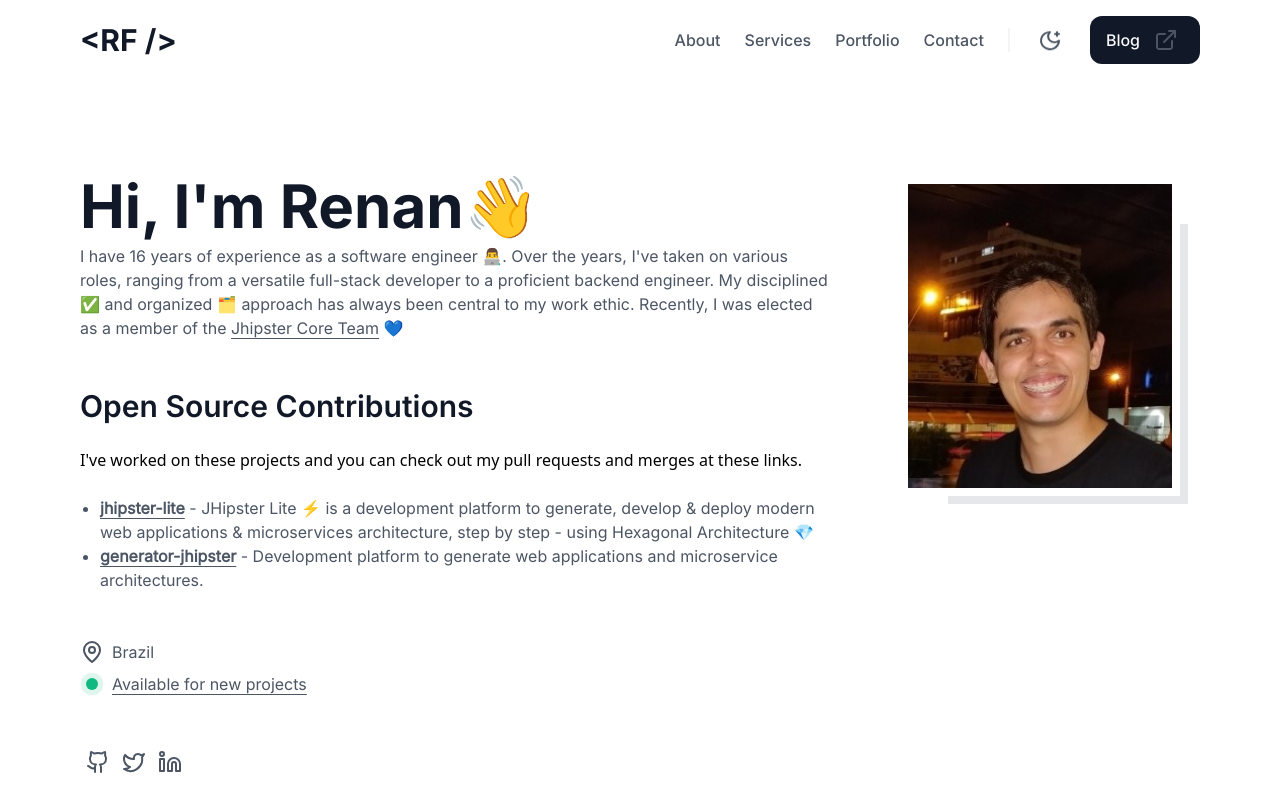
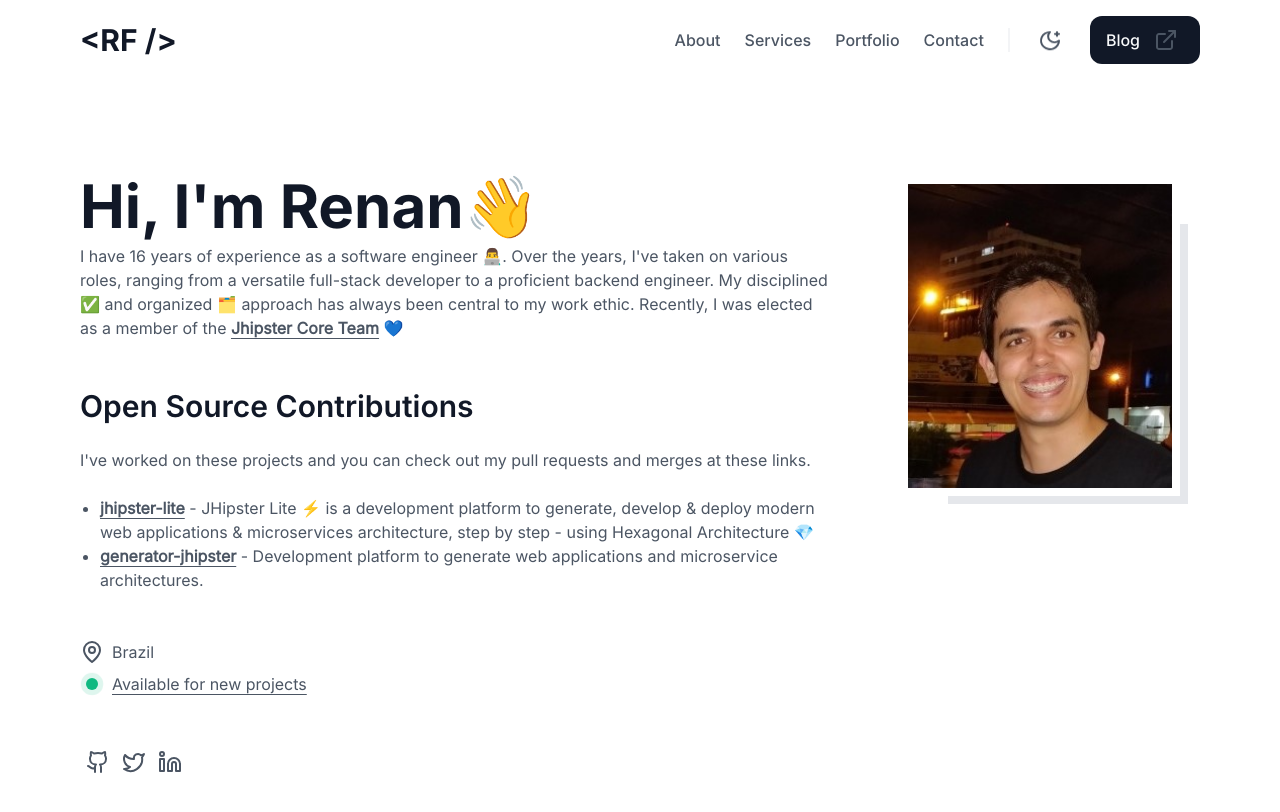
Before and after one commit to renanfranca/renanfranca.github.io, a Jekyll site: the page built from about.html, in a window 1280 px wide and 900 px high. Shown: the top 812 px of the window. Built offline with Jekyll 4.4.1, drawn with Linux system fonts in a browser that asks for light colours; nearby versions of some CDN libraries.

Commit message:
update about

```diff
--- a/_layouts/about.html
+++ b/_layouts/about.html
@@ -241,7 +241,7 @@
                 href="https://www.jhipster.tech/team/"
                 target="_blank"
                 rel="noopener noreferrer"
-                >Jhipster Core Team</a
+                ><strong>Jhipster Core Team</strong></a
               >
               💙
             </p>
@@ -250,7 +250,9 @@
             <h3 class="font-semibold text-2xl lg:text-3xl text-left text-lightgray-900 dark:text-darkgray-900">
               Open Source Contributions
             </h3>
-            <p>I've worked on these projects and you can check out my pull requests and merges at these links.</p>
+            <p class="font-normal text-base text-lightgray-600 dark:text-darkgray-600">
+              I've worked on these projects and you can check out my pull requests and merges at these links.
+            </p>
             <ul class="flex flex-col list-disc font-normal text-base text-lightgray-600 dark:text-darkgray-600 pl-5">
               <li>
                 <a
```
